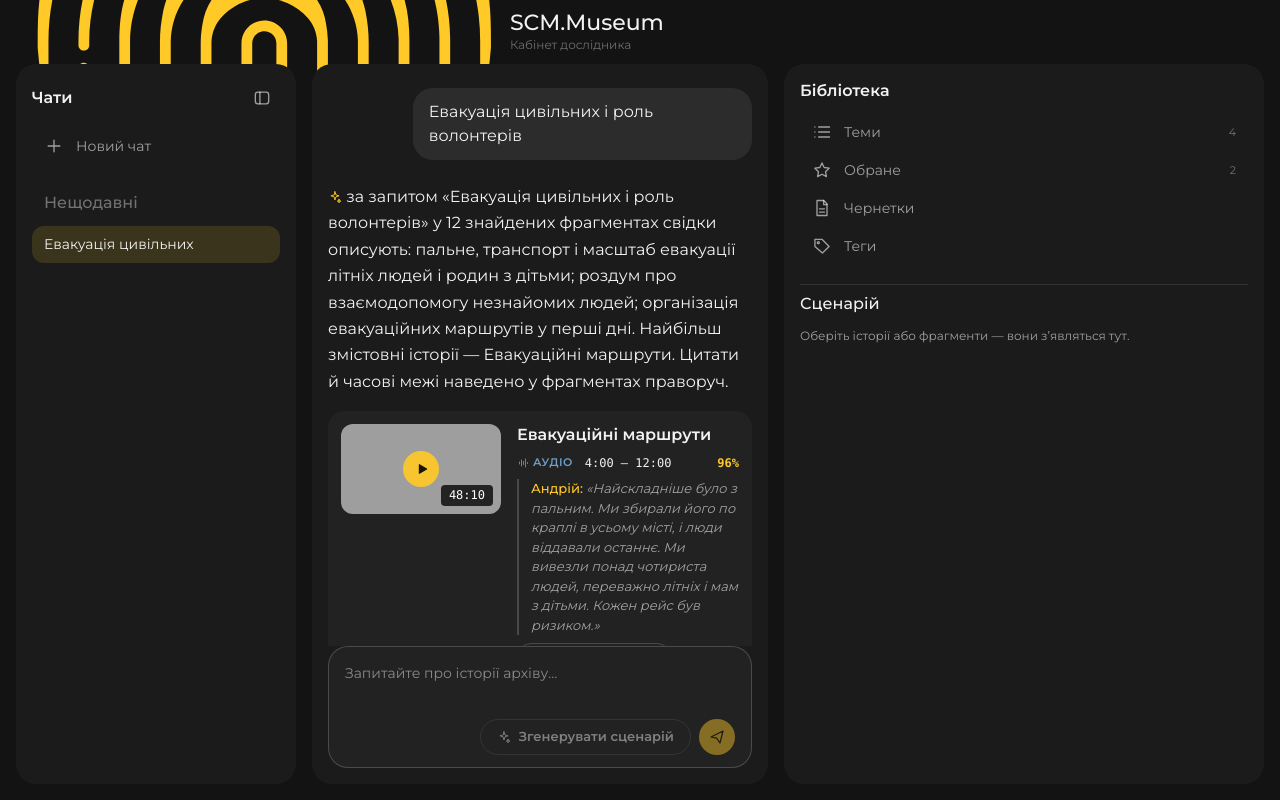
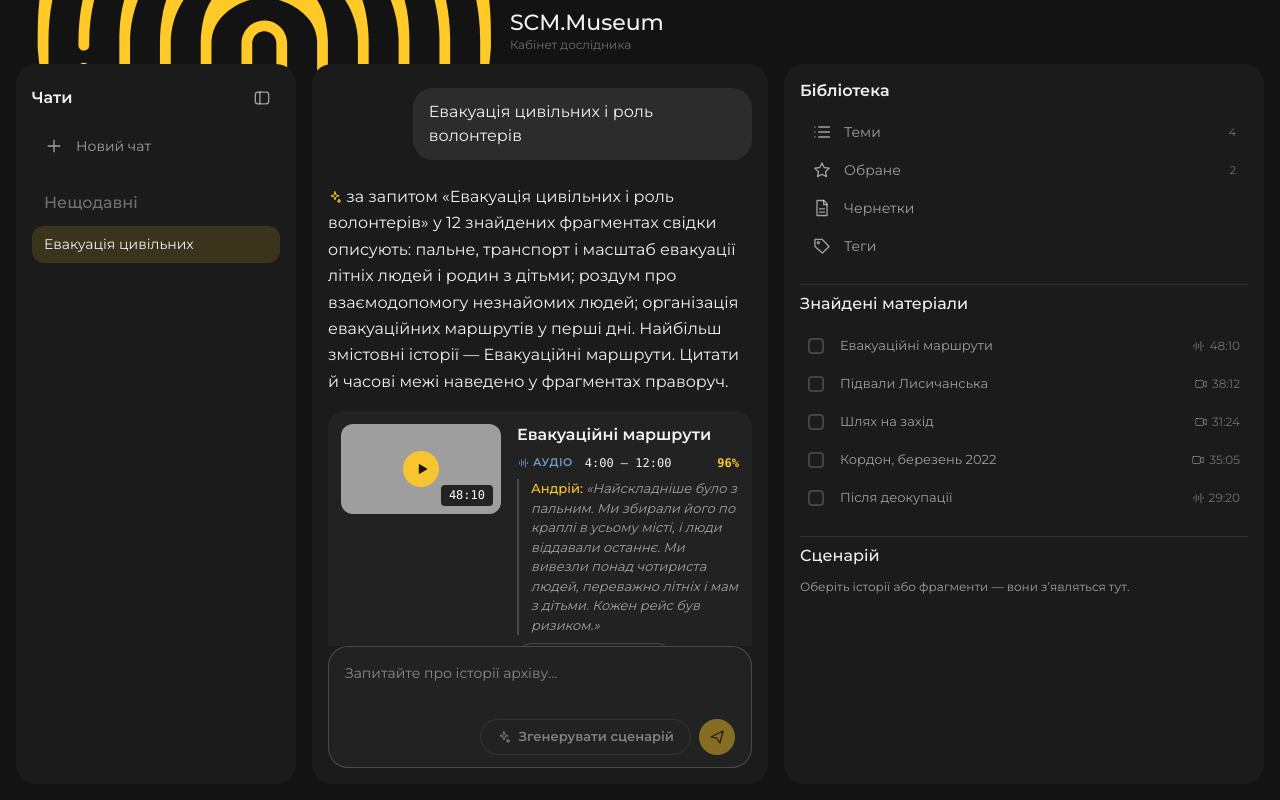
Before and after one commit to mikelebedenko/scm-museum, a React (Vite) app: page / in a window 1280 px wide. Both pictures are taken after a click on the button "Евакуація цивільних". Built offline with nearby package versions, Linux system fonts and the light colour scheme; grey boxes are pictures that could not be loaded.

Commit message:
Library: found materials list from last answer with add-to-script checkboxes
Co-Authored-By: Claude Sonnet 5.5 <noreply@anthropic.com>

```diff
--- a/src/pages/Search.tsx
+++ b/src/pages/Search.tsx
@@ -148,6 +148,20 @@ export default function Search() {
     setStorySel([])
   }
   const lastAi = aiMsgs[aiMsgs.length - 1]
+  const foundStories = lastAi
+    ? Array.from(
+        new Map(
+          visibleHits(lastAi).map((h) => {
+            const m = mat(frag(h.fid).mid)
+            return [m.storyId, m] as const
+          }),
+        ).values(),
+      )
+    : []
+  const toggleStory = (id: string) =>
+    setStorySel((cur) =>
+      cur.includes(id) ? cur.filter((x) => x !== id) : [...cur, id],
+    )
   const lastQuery = lastAi?.query
   const empty = !chat || chat.msgs.length === 0
   const aiCan = perms.has("ai")
@@ -542,6 +556,32 @@ export default function Search() {
               <span className="lbl">Теги</span>
             </button>
           </nav>
+          {foundStories.length > 0 && (
+            <div className="lib-section">
+              <div className="side-label">Знайдені матеріали</div>
+              <ul className="found-list">
+                {foundStories.map((m) => (
+                  <li key={m.storyId}>
+                    <Checkbox
+                      checked={storySel.includes(m.storyId)}
+                      onChange={() => toggleStory(m.storyId)}
+                      title="Додати до сценарію"
+                    />
+                    <button
+                      className="found-item"
+                      onClick={() => setMedia({ id: m.id, t: 0, e: 0 })}
+                    >
+                      <span className="found-title">{m.story}</span>
+                      <span className="found-meta">
+                        <Icon n={m.kind === "video" ? "video" : "audio"} s={14} />
+                        {fmt(m.duration)}
+                      </span>
+                    </button>
+                  </li>
+                ))}
+              </ul>
+            </div>
+          )}
           <div className="lib-section">
             <div className="side-label">Сценарій</div>
             <p className="lib-hint">
--- a/src/styles/components/chat-layout.css
+++ b/src/styles/components/chat-layout.css
@@ -159,3 +159,12 @@
 .home h1 { font-weight: var(--fw-regular); }
 .home .sugs2 { margin-inline: calc(-1 * var(--space-10)); gap: var(--space-2); }
 .home .sugs2 button { padding-block: var(--space-1); min-height: var(--control-md); }
+
+/* знайдені матеріали (права панель) */
+.found-list { display: grid; gap: var(--space-half); margin: 0; padding: 0; list-style: none; }
+.found-list li { display: flex; align-items: center; gap: var(--space-2); padding-left: var(--space-2); border-radius: var(--radius-md); }
+.found-list li:hover { background: var(--color-surface-3); }
+.found-item { flex: 1; min-width: 0; display: flex; align-items: center; justify-content: space-between; gap: var(--space-3); min-height: var(--control-md); padding: var(--space-1) var(--space-2); text-align: left; color: var(--color-text-muted); font-size: var(--fs-md); }
+.found-item:hover { color: var(--color-text); }
+.found-title { min-width: 0; overflow: hidden; text-overflow: ellipsis; white-space: nowrap; }
+.found-meta { flex: none; display: inline-flex; align-items: center; gap: var(--space-1); color: var(--color-text-subtle); font-size: var(--fs-sm); }
```
